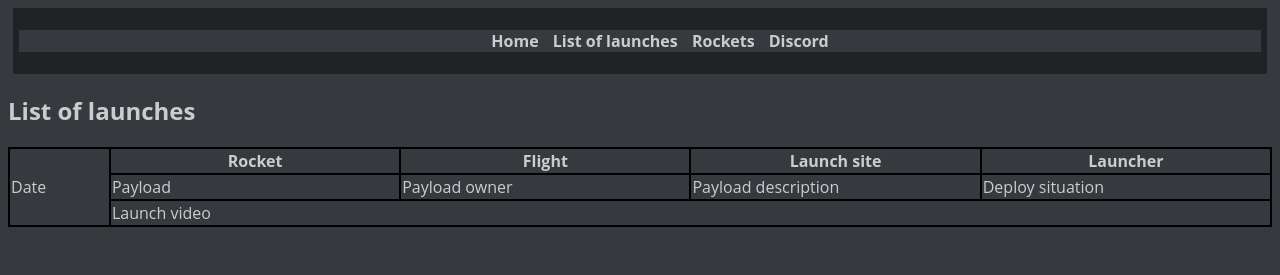
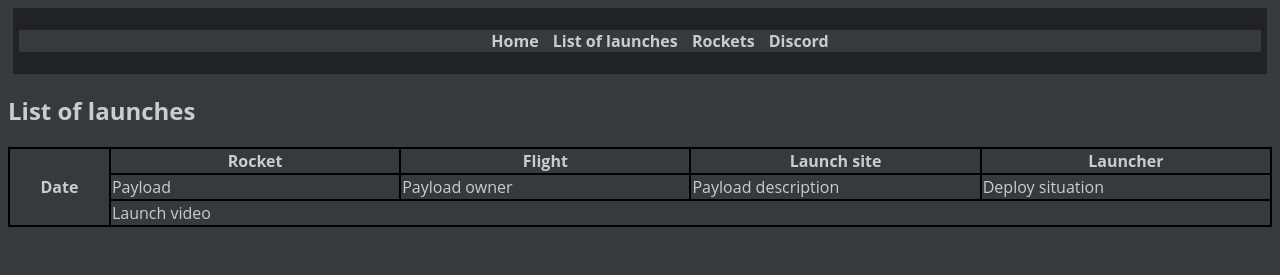
Before and after one commit to riesjart387/spacelaunches, a plain HTML site: page list.html in a window 1280 px wide. Shown: the top 275 px of the page. Drawn offline with Linux system fonts and the light colour scheme.

Commit message:
Update list.html

```diff
--- a/list.html
+++ b/list.html
@@ -21,7 +21,7 @@
 <p></p>
 <table style="width:100%">
   <tr>
-	<td rowspan="3" style="width: 8%;">Date</td>
+	<th rowspan="3" style="width: 8%;">Date</td>
    	<th style="width: 23%;">Rocket</th>
    	<th style="width: 23%;">Flight</th>
 	<th style="width: 23%;">Launch site</th>
```
